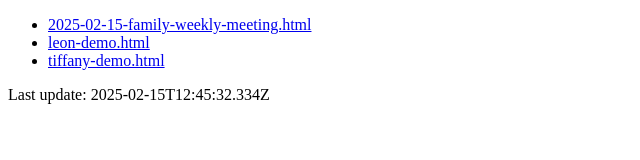
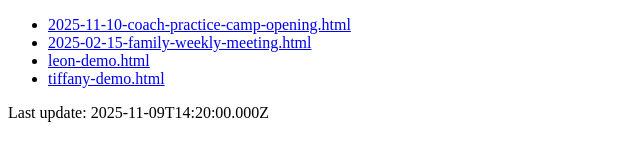
Before and after one commit to Wangjunyu/slide.junyu.io, a website: page index.html in a window 1280 px wide. Shown: the whole page, without its empty margins (0-640 px from the left). Drawn offline with Linux system fonts and the light colour scheme.

Commit message:
Update index.html with new slide link

```diff
--- a/index.html
+++ b/index.html
@@ -8,6 +8,11 @@
 
   <body>
     <ul>
+      <li>
+        <a href="2025-11-10-coach-practice-camp-opening.html" title="">
+            2025-11-10-coach-practice-camp-opening.html
+        </a>
+      </li>
       <li>
         <a href="2025-02-15-family-weekly-meeting.html" title="">
             2025-02-15-family-weekly-meeting.html
@@ -26,7 +31,7 @@
     </ul>
 
     <p>
-      Last update: 2025-02-15T12:45:32.334Z
+      Last update: 2025-11-09T14:20:00.000Z
     </p>
   </body>
 </html>
```
